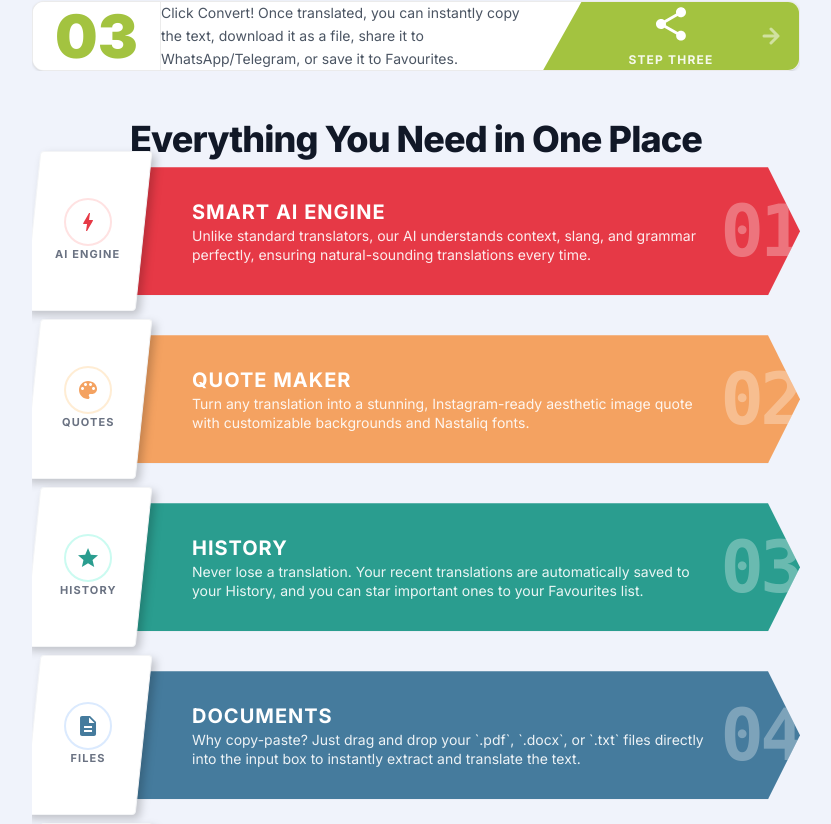
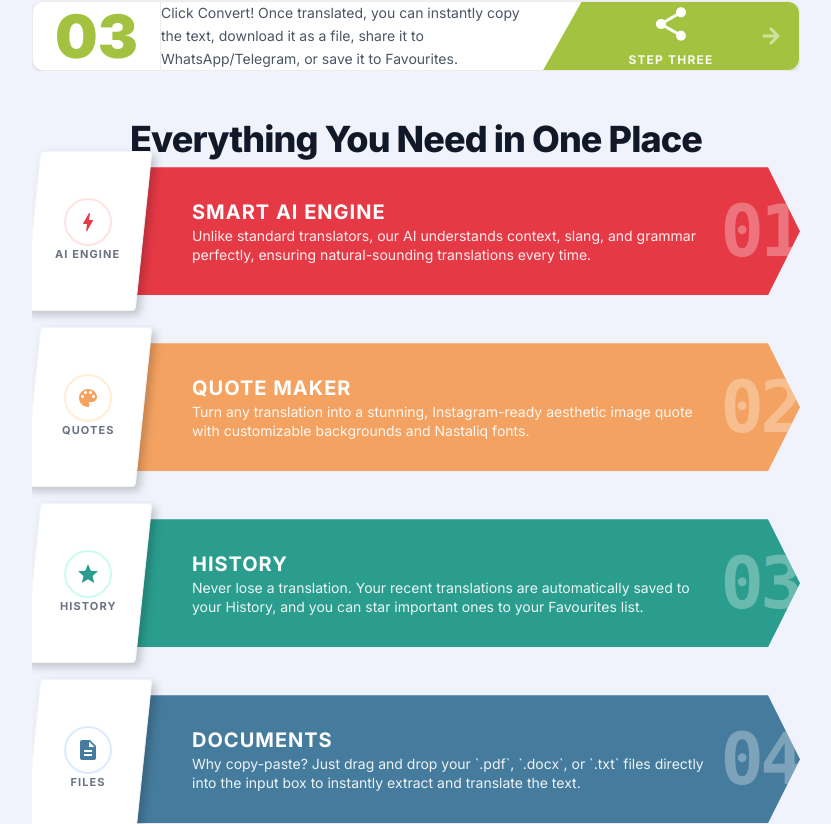
Before and after one commit to usamay15/nayafix, a Next.js app in the folder frontend/: page / in a window 1280 px wide. Shown: the part 1756-2580 px from the top of the page, without its empty margins (224-1055 px from the left). Built offline with nearby package versions, Linux system fonts and the light colour scheme; a web font is replaced by a local one.

Commit message:
Increase gap between heading and features section to prevent collision

```diff
--- a/frontend/app/page.tsx
+++ b/frontend/app/page.tsx
@@ -124,8 +124,8 @@ export default function Home() {
 
             {/* Features List */}
             <section className="py-16 overflow-hidden relative">
-              <h2 className="text-4xl font-extrabold mb-16 text-center text-[var(--clr-text-1)] tracking-tight">Everything You Need in One Place</h2>
-              <div className="flex flex-col gap-6 max-w-4xl mx-auto px-4">
+              <h2 className="text-4xl font-extrabold mb-24 md:mb-32 text-center text-[var(--clr-text-1)] tracking-tight">Everything You Need in One Place</h2>
+              <div className="flex flex-col gap-8 max-w-4xl mx-auto px-4">
 
                 {/* Feature 1 - Red */}
                 <div className="relative w-full h-32 md:h-36 flex items-center group">
```
